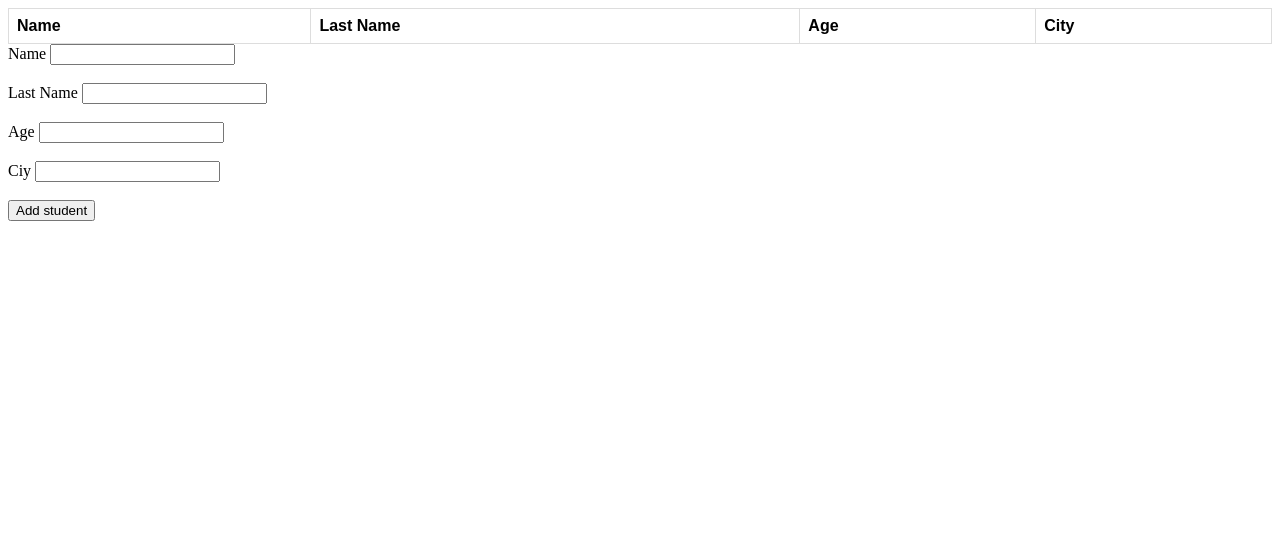
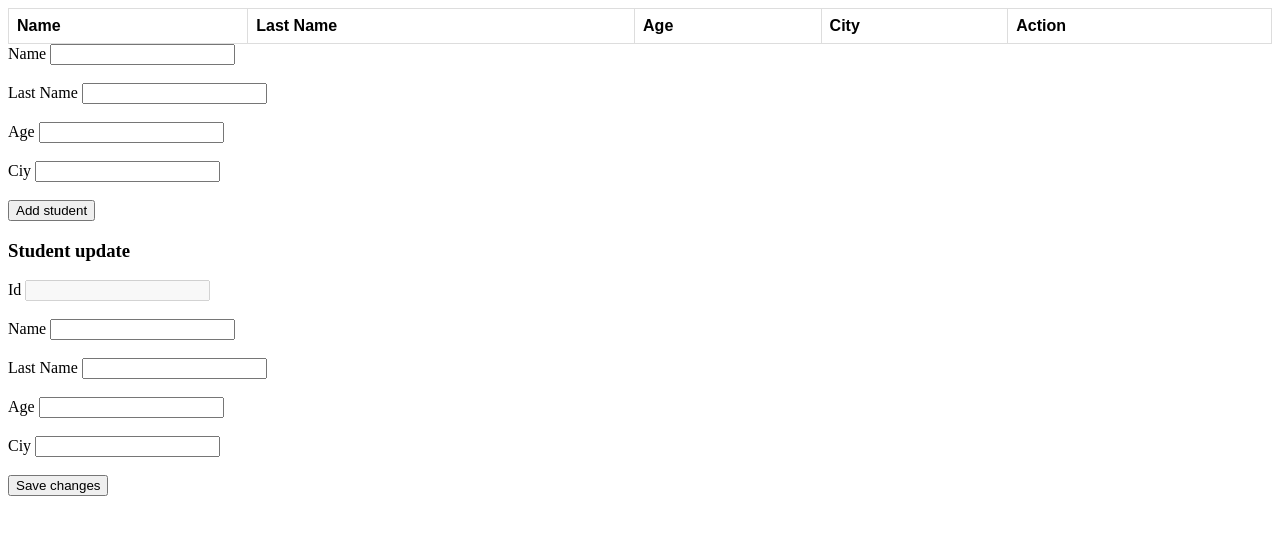
Before and after one commit to stankicv101/vjezbe-programiranje, a website: page index.html in a window 1280 px wide. Drawn offline with Linux system fonts and the light colour scheme; no server answers.

Commit message:
Update index.html 15/12

```diff
--- a/index.html
+++ b/index.html
@@ -34,6 +34,7 @@
         <th>Last Name</th>
         <th>Age</th>
         <th>City</th>
+        <th>Action</th>
       </tr>
     </thead>
     <tbody id="tableBody">
@@ -45,32 +46,57 @@
       Name
       <input type="text" id="nameInput" required />
     </label>
-
     <br /><br />
-
     <label>
       Last Name
       <input type="text" id="lastNameInput" required />
     </label>
-
     <br /><br />
-
     <label>
       Age
       <input type="number" id="ageInput" required />
     </label>
-
     <br /><br />
-
     <label>
       Ciy
       <input type="text" id="cityInput" required />
     </label>
-
     <br /><br />
-
     <button type="submit" id="submitButton">Add student</button>
   </form>
+
+  <!-- ISPOD JE FROMA ZA UPDATE -->
+
+  <h3>Student update</h3>
+  <form onsubmit="event.preventDefault(); return updateStudents()">
+    <label>
+      Id
+      <input type="text" id="idUpdate" required disabled/>
+    </label>
+    <br /><br />
+    <label>
+      Name
+      <input type="text" id="nameUpdate" required />
+    </label>
+    <br /><br />
+    <label>
+      Last Name
+      <input type="text" id="lastNameUpdate" required />
+    </label>
+    <br /><br />
+    <label>
+      Age
+      <input type="number" id="ageUpdate" required />
+    </label>
+    <br /><br />
+    <label>
+      Ciy
+      <input type="text" id="cityUpdate" required />
+    </label>
+    <br /><br />
+    <button type="submit" id="submitButton">Save changes</button>
+  </form>
+
 </body>
 
 </html>
```
